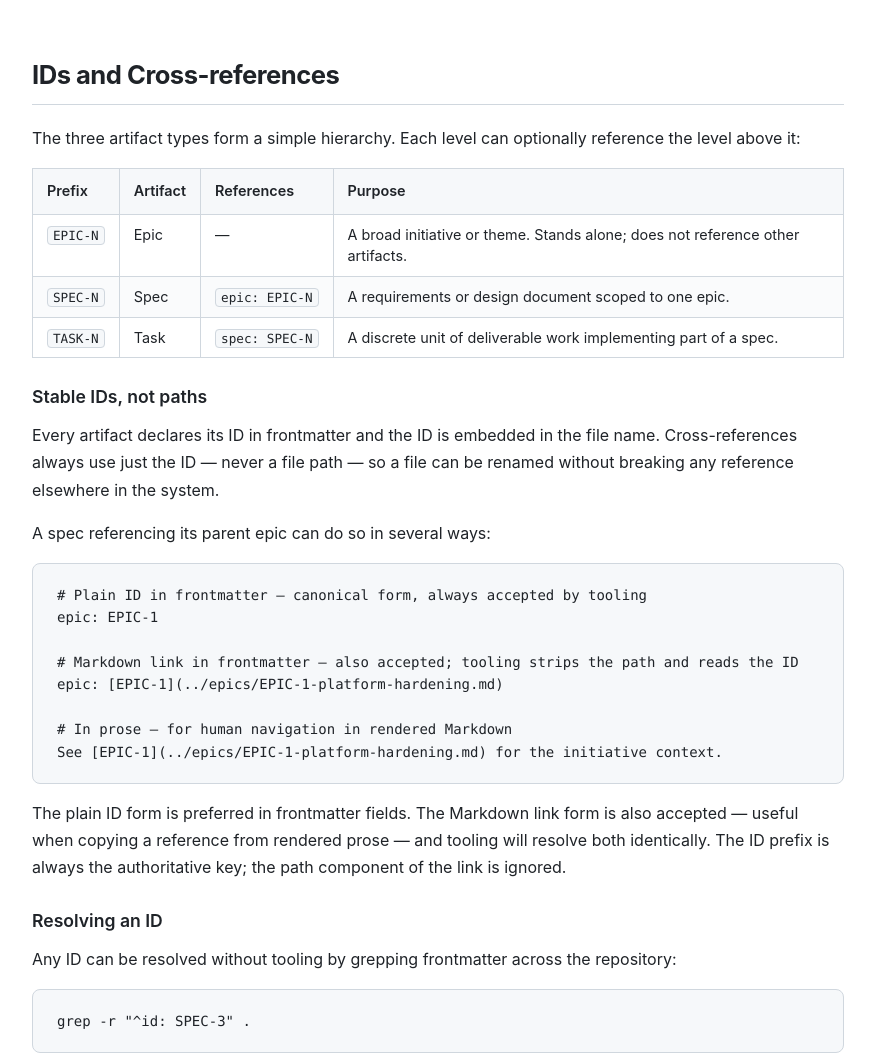
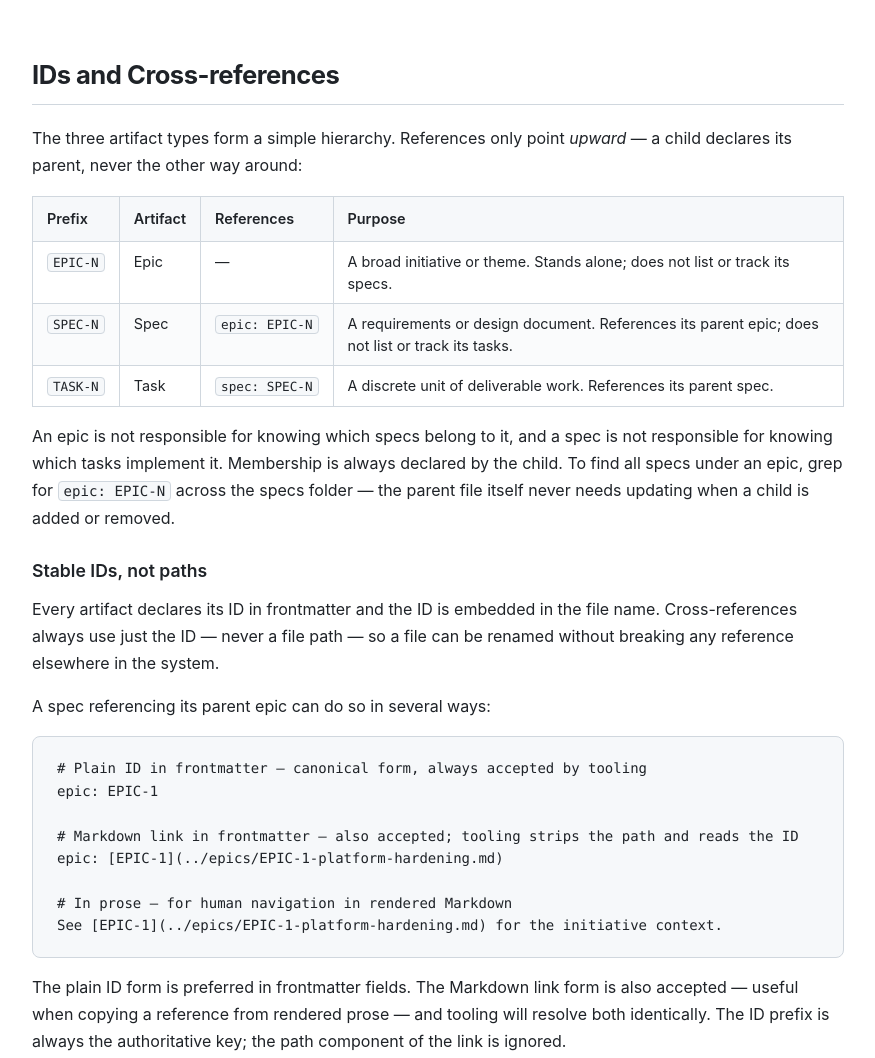
Before and after one commit to jvanord/kodoflow, a website: page docs/index.html in a window 1280 px wide. Shown: the part 2110-3168 px from the top of the page, without its empty margins (202-1077 px from the left). Drawn offline with Linux system fonts and the light colour scheme.

Commit message:
Expand type/readiness enums; clarify upward-only references
- type: add research, refactor (drop docs which wasn't in the spec)
- readiness: add in_review, cancelled
- Docs: references only point upward — epics don't track specs, specs
  don't track tasks; membership is always declared by the child

Co-Authored-By: Claude Sonnet 4.6 <noreply@anthropic.com>

```diff
--- a/docs/index.html
+++ b/docs/index.html
@@ -128,8 +128,8 @@
   <section id="ids">
     <h2>IDs and Cross-references</h2>
     <p>
-      The three artifact types form a simple hierarchy. Each level can optionally reference
-      the level above it:
+      The three artifact types form a simple hierarchy. References only point <em>upward</em>
+      — a child declares its parent, never the other way around:
     </p>
     <div class="table-wrap">
       <table>
@@ -141,23 +141,30 @@
             <td><code>EPIC-N</code></td>
             <td>Epic</td>
             <td>—</td>
-            <td>A broad initiative or theme. Stands alone; does not reference other artifacts.</td>
+            <td>A broad initiative or theme. Stands alone; does not list or track its specs.</td>
           </tr>
           <tr>
             <td><code>SPEC-N</code></td>
             <td>Spec</td>
             <td><code>epic: EPIC-N</code></td>
-            <td>A requirements or design document scoped to one epic.</td>
+            <td>A requirements or design document. References its parent epic; does not list or track its tasks.</td>
           </tr>
           <tr>
             <td><code>TASK-N</code></td>
             <td>Task</td>
             <td><code>spec: SPEC-N</code></td>
-            <td>A discrete unit of deliverable work implementing part of a spec.</td>
+            <td>A discrete unit of deliverable work. References its parent spec.</td>
           </tr>
         </tbody>
       </table>
     </div>
+
+    <p>
+      An epic is not responsible for knowing which specs belong to it, and a spec is not
+      responsible for knowing which tasks implement it. Membership is always declared by the
+      child. To find all specs under an epic, grep for <code>epic: EPIC-N</code> across the
+      specs folder — the parent file itself never needs updating when a child is added or removed.
+    </p>
 
     <h3>Stable IDs, not paths</h3>
     <p>
@@ -284,12 +291,12 @@ the current infra — revisit if we go multi-region.
           <tr>
             <td><code>type</code></td>
             <td>No</td>
-            <td><code>feature</code> / <code>bug</code> / <code>chore</code> / <code>spike</code>. Defaults to <code>feature</code> if omitted.</td>
+            <td><code>feature</code> / <code>bug</code> / <code>chore</code> / <code>spike</code> / <code>research</code> / <code>refactor</code>. Defaults to <code>feature</code> if omitted.</td>
           </tr>
           <tr>
             <td><code>readiness</code></td>
             <td>No</td>
-            <td><code>draft</code> / <code>ready</code>. Indicates whether the task is fully specified and ready to be worked.</td>
+            <td><code>draft</code> / <code>ready</code> / <code>blocked</code> / <code>in_review</code> / <code>cancelled</code>. Indicates whether the task is fully specified and ready to be worked.</td>
           </tr>
           <tr>
             <td><code>epic</code></td>
--- a/src/extension.ts
+++ b/src/extension.ts
@@ -107,7 +107,7 @@ async function collectTaskData(): Promise<
   if (!title) return undefined;
 
   const type = await vscode.window.showQuickPick(
-    ['feature', 'bug', 'chore', 'docs', 'refactor'],
+    ['feature', 'bug', 'chore', 'spike', 'research', 'refactor'],
     { placeHolder: 'Task type' }
   );
   if (!type) return undefined;
@@ -117,7 +117,7 @@ async function collectTaskData(): Promise<
   });
   if (!priority) return undefined;
 
-  const readiness = await vscode.window.showQuickPick(['draft', 'ready', 'blocked'], {
+  const readiness = await vscode.window.showQuickPick(['draft', 'ready', 'blocked', 'in_review', 'cancelled'], {
     placeHolder: 'Readiness',
   });
   if (!readiness) return undefined;
```
